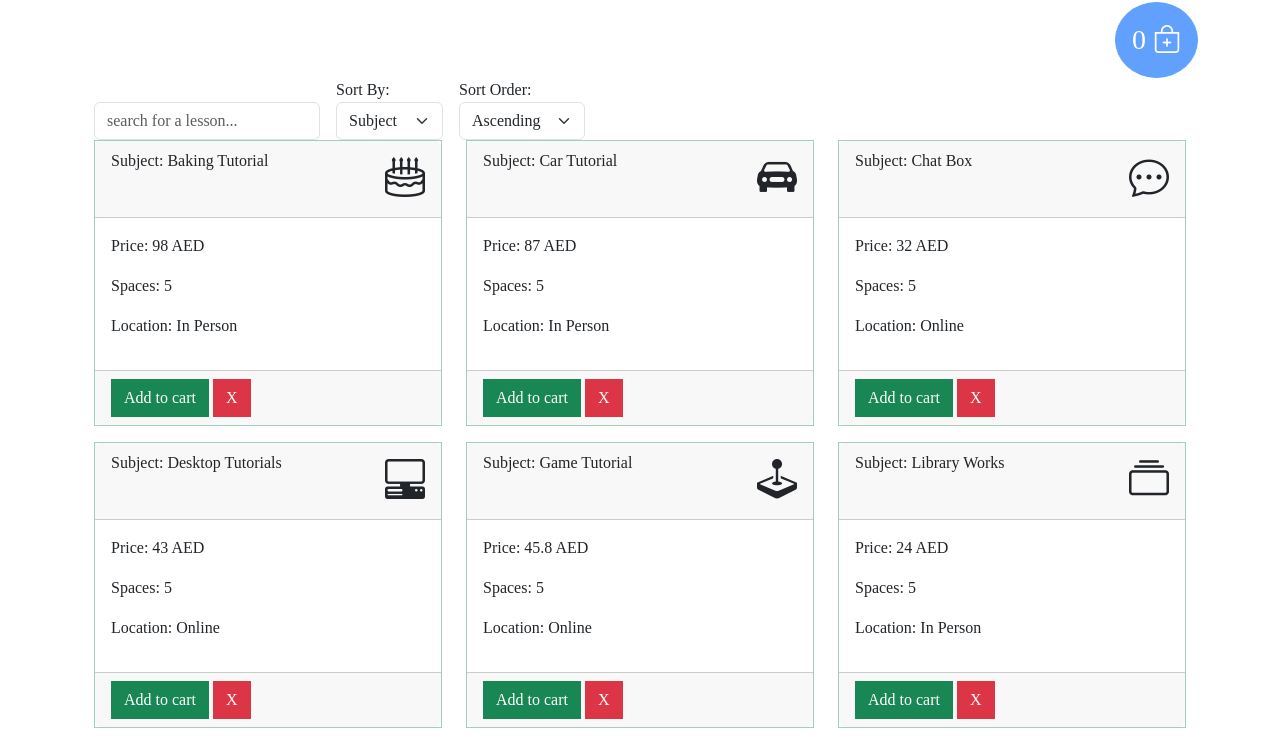
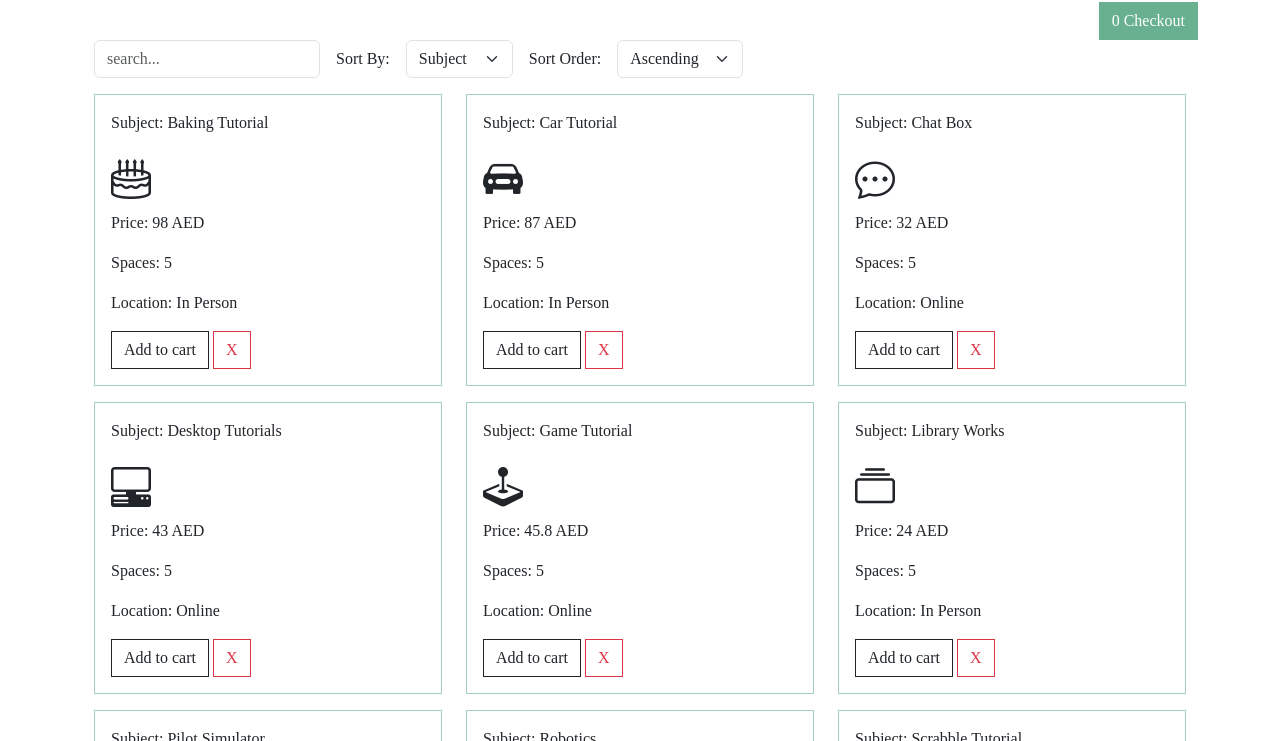
Before and after one commit to Html-Northy/CST3145_M00999923_Coursework1, a plain HTML site: page index.html in a window 1280 px wide. Shown: the part 54-795 px from the top of the page. Drawn offline with nearby package versions, Linux system fonts and the light colour scheme.

Commit message:
Update index.html

```diff
--- a/index.html
+++ b/index.html
@@ -21,24 +21,25 @@
 <body class="fst-inter text-capitalize">
     <main id="app">
         <div class="container mb-3">
-			<h1 class="text-center">course work 1 lessons</h1>
+            <h1 class="text-center">Northy Coaching</h1>
 
             <div class="d-flex">
-				<button class="btn btn-primary fs-3 p-3 rounded-circle ms-auto " v-on:click="showCheckOut"
-					:disabled="!cartSize > 0">{{cartSize}} <i class="bi bi-bag-plus"></i></button>
+                <button class="btn btn-success rounded-0 ms-auto " v-on:click="showCheckOut"
+                    :disabled="!cartSize > 0">{{cartSize}} Checkout </button>
             </div>
 
             <div class="container" v-if="showProduct">
-				<div class="d-flex align-items-end gap-3 flex-wrap">
+                <div class="d-flex align-items-center gap-3 flex-wrap mb-3">
 
                     <div>
                         <input type="text" class="form-control" v-model="searchTerm"
-							placeholder="search for a lesson...">
+                            placeholder="search...">
                     </div>
 
 
+
+                    <label for="sortAttribute">Sort By:</label>
                     <div>
-						<label for="sortAttribute">Sort By:</label>
                         <select v-model="sortAttribute" class="form-select">
                             <option value="subject">Subject</option>
                             <option value="location">Location</option>
@@ -47,8 +48,9 @@
                         </select>
                     </div>
 
+                    <label for="sortOrder">Sort Order:</label>
                     <div>
-						<label for="sortOrder">Sort Order:</label>
+
                         <select v-model="sortOrder" class="form-select">
                             <option value="asc">Ascending</option>
                             <option value="desc">Descending</option>
@@ -61,24 +63,21 @@
                 <div class="row">
                     <div class="col-sm-4" v-for="product in sortLessons">
                         <div class="card mb-3 rounded-0 border border-success-subtle">
-							<div class="card-header d-flex">
+                            <div class="card-body">
                                 <div>
                                     <p>subject: {{product.subject}}</p>
                                 </div>
                                 <i :class="product.icon" class="fs-1 ms-auto"></i>
-							</div>
-							<div class="card-body">
                                 <p>price: {{product.price}} AED</p>
                                 <p>Spaces: {{product.spaces}}</p>
                                 <p>location: {{product.location}}</p>
-							</div>
-							<div class="card-footer">
                                 <!-- add to cart button -->
-								<button class="btn btn-success rounded-0" v-on:click='addToCart(product)'
+                                <button class="btn btn-outline-dark rounded-0" v-on:click='addToCart(product)'
                                     :disabled="product.spaces === 0">Add to
                                     cart</button>
                                 <!-- remove from cart button -->
-								<button class="btn btn-danger rounded-0" v-on:click='removeProduct(product)'>X</button>
+                                <button class="btn btn-outline-danger rounded-0"
+                                    v-on:click='removeProduct(product)'>X</button>
                             </div>
                         </div>
                     </div>
@@ -122,11 +121,11 @@
                                                 </div>
                                                 <div class="mb-3">
                                                     <label for="phone" class="form-label">Phone Number</label>
-													<input type="tel" v-model="phonenumber" class="form-control"
+                                                    <input type="number" v-model="phonenumber" class="form-control"
                                                         id="phone" name="phone" placeholder="Enter your phone number"
                                                         required>
                                                 </div>
-												<button type="submit" class="btn btn-primary"
+                                                <button type="submit" class="btn btn-success rounded-0"
                                                     :disabled="!validateUserCredentials"
                                                     onclick="alert('Order completed!')">Submit</button>
                                             </form>
@@ -137,7 +136,6 @@
                         </div>
                     </div>
                 </div>
-
             </div>
     </main>
     <script src="lessons.js"></script>
```
Lines whose indentation alone changed are shown as unchanged.
